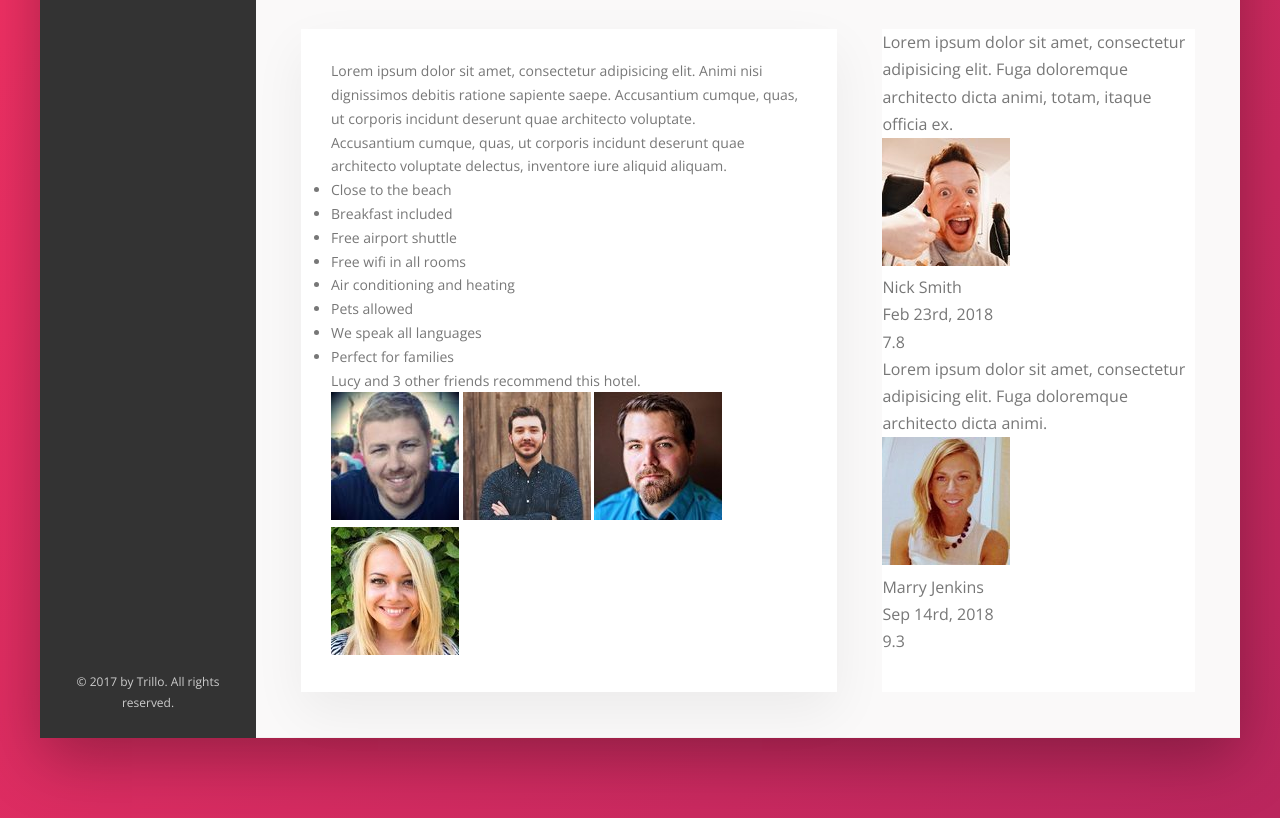
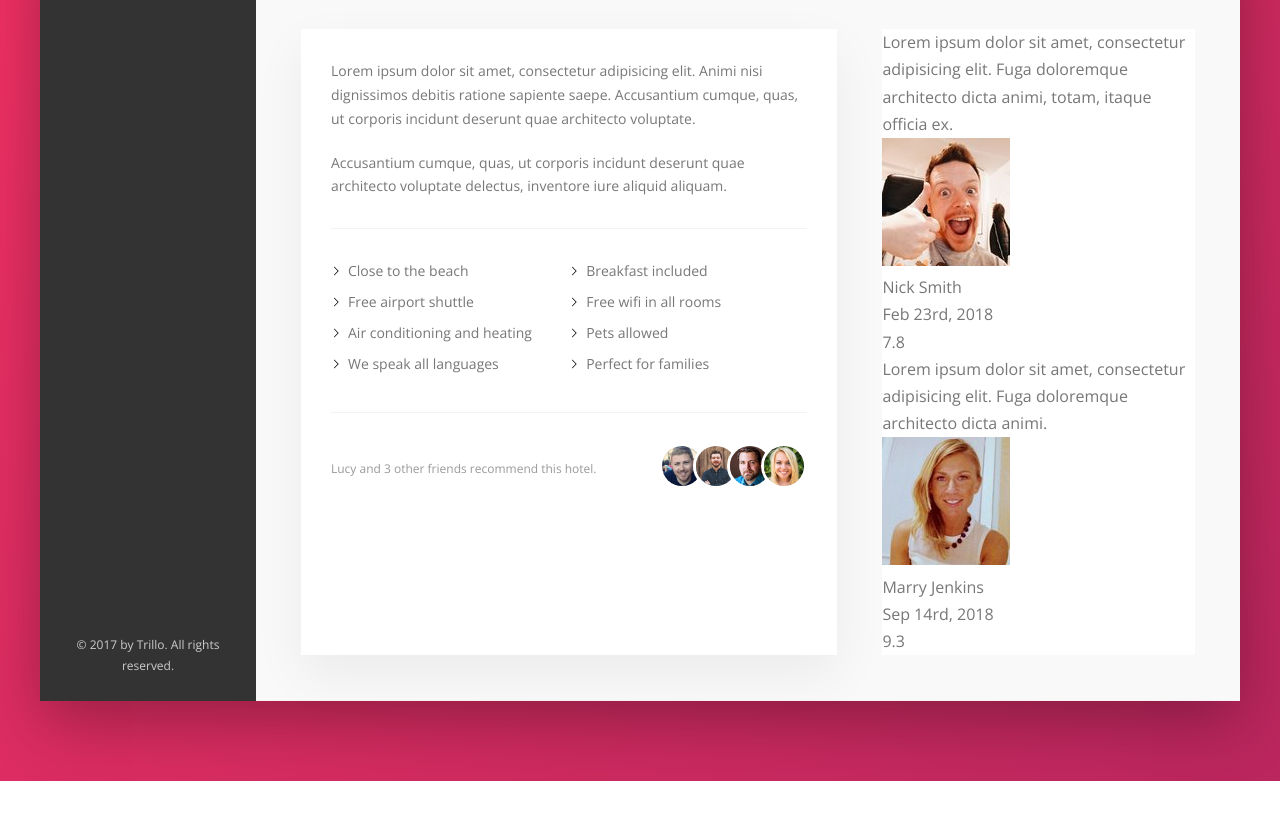
Before and after one commit to igordefo/trillo, a website: page index.html in a window 1280 px wide. Shown: the part 620-1438 px from the top of the page. After the commit the page ends 1401 px from the top, so only its background shows below. Drawn offline with nearby package versions, Linux system fonts and the light colour scheme; files that its build step writes are made by us from their sources.

Commit message:
Add style to advantages sections

```diff
--- a/sass/_components.scss
+++ b/sass/_components.scss
@@ -279,3 +279,89 @@
     box-shadow: none;
   }
 }
+
+.paragraph:not(:last-child) {
+  margin-bottom: 2rem;
+}
+
+.list {
+  list-style: none;
+  display: flex;
+  flex-wrap: wrap;
+
+  margin: 3rem 0;
+  padding: 3rem 0;
+  border-top: var(--line);
+  border-bottom: var(--line);
+
+  &__item {
+    flex: 0 0 50%;
+    margin-bottom: .7rem;
+
+    display: flex;
+    align-items: center;
+
+    &::before {
+      content: "";
+      display: inline-block;
+      margin-right: .7rem;
+      background-image: url(../img/chevron-thin-right.svg);
+      background-size: cover;
+      width: 1rem;
+      height: 1rem;
+    }
+  }
+}
+
+.recommend {
+  font-size: 1.2rem;
+  color: var(--color-grey-dark-3);
+
+  display: flex;
+  align-items: center;
+
+  &__count {
+    margin-right: auto;
+  }
+
+  &__photo {
+    box-sizing: content-box;
+    height: 4rem;
+    width: 4rem;
+    border-radius: 50%;
+    border: 3px solid #fff;
+
+    &:not(:last-child) {
+      margin-right: -1.5rem;
+    }
+  }
+}
+
+.review {
+
+  background-color: #fff;
+
+  &__text {
+
+  }
+
+  &__user {
+
+  }
+
+  &__user-box {
+
+  }
+
+  &__user-name {
+
+  }
+
+  &__user-date {
+
+  }
+
+  &__rating {
+
+  }
+}
```
